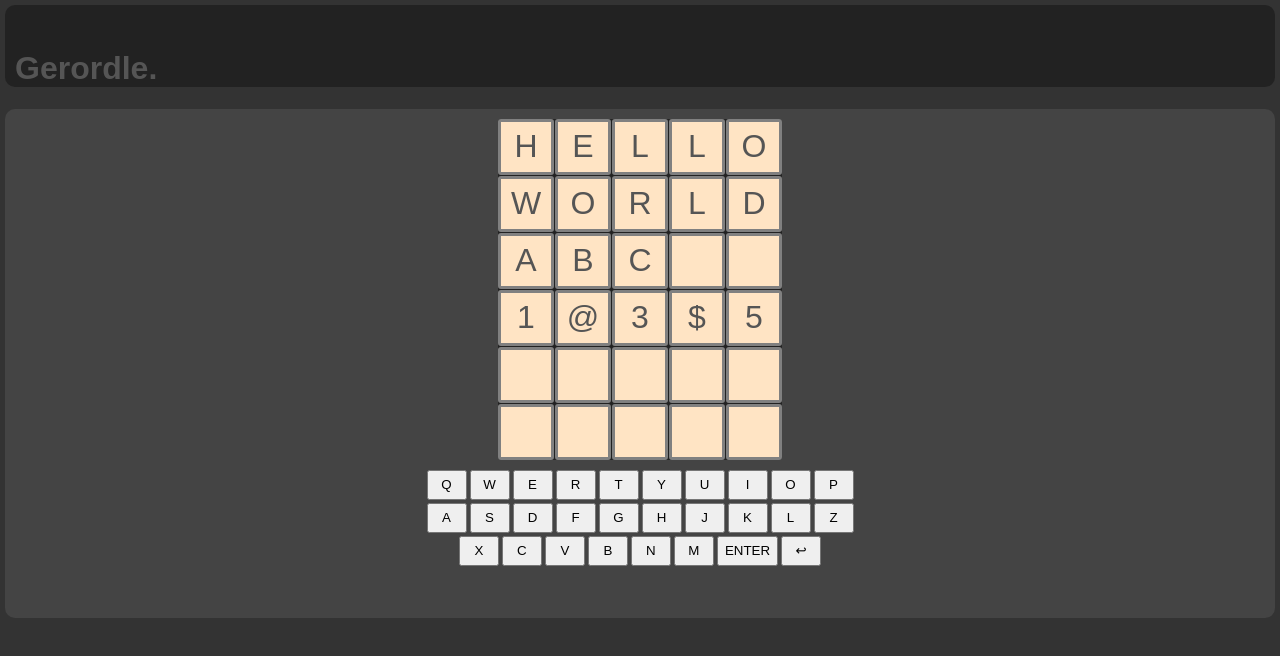
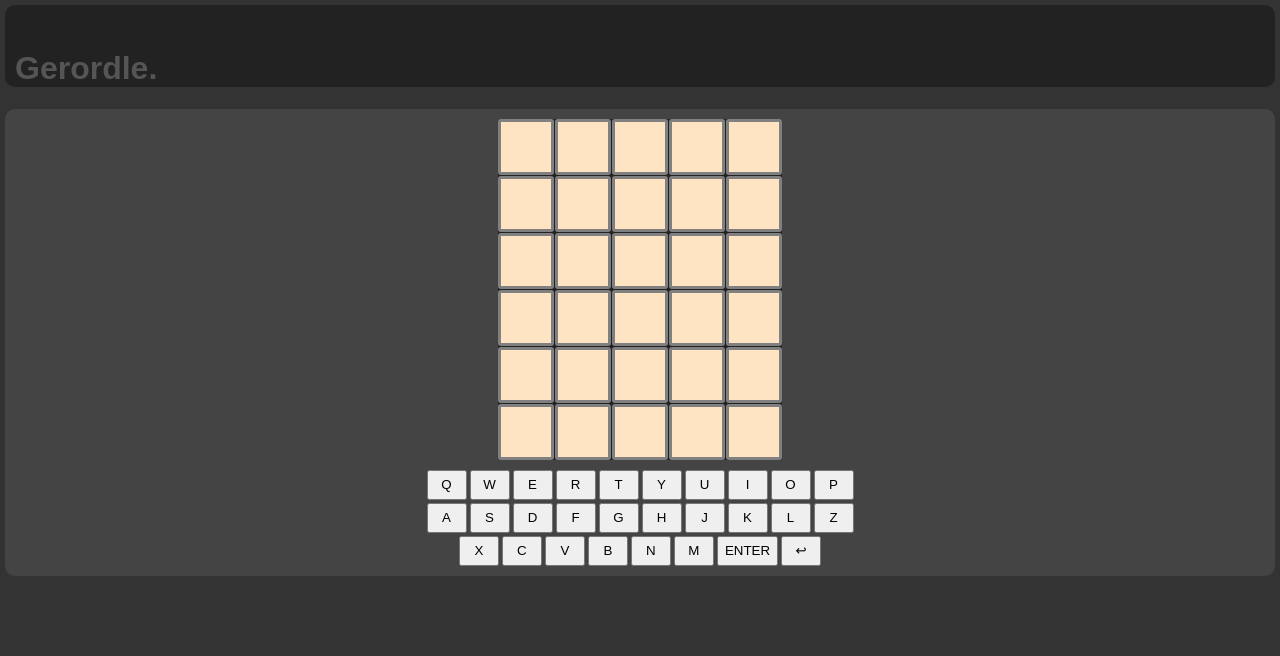
Before and after one commit to ghager93/gerordle-react, a React (Create React App) app: page / in a window 1280 px wide. Shown: the top 656 px of the page. Built offline with nearby package versions, Linux system fonts and the light colour scheme.

Commit message:
Added states to handle guesses

```diff
--- a/src/App.js
+++ b/src/App.js
@@ -1,3 +1,4 @@
+import { render } from "@testing-library/react";
 import { useState } from "react";
 import "./App.css";
 
@@ -59,16 +60,25 @@ const TopArea = () => (
 
 const MainArea = () => {
   const handleKeyUp = (e) => {
-    setTestString(testString + String.fromCharCode(e.keyCode));
+    //TODO handle enter
+    //TODO handle backspace
+    //TODO check for letters
+
+    let currGuess = guesses[currGuessNum]
+    if (currGuess.length < 5) {
+      let currGuesses = guesses.slice()
+      currGuesses[currGuessNum] = currGuess + e.key.toUpperCase();
+      setGuesses(currGuesses);
+    }
   }
 
-  const [testString, setTestString] = useState("");
+  const [guesses, setGuesses] = useState(["", "", "", "", "", ""]);
+  const [currGuessNum, setCurrGuessNum] = useState(0);
 
   return (
     <div className="main-area" onKeyUp={handleKeyUp} tabIndex="-1">
-      <GuessGrid words={['hello', 'world', 'abc', '1@3$5^7', '', '']} />
+      <GuessGrid words={guesses} />
       <Keyboard />
-      <p>{ testString }</p>
     </div>
   );
 }
```
